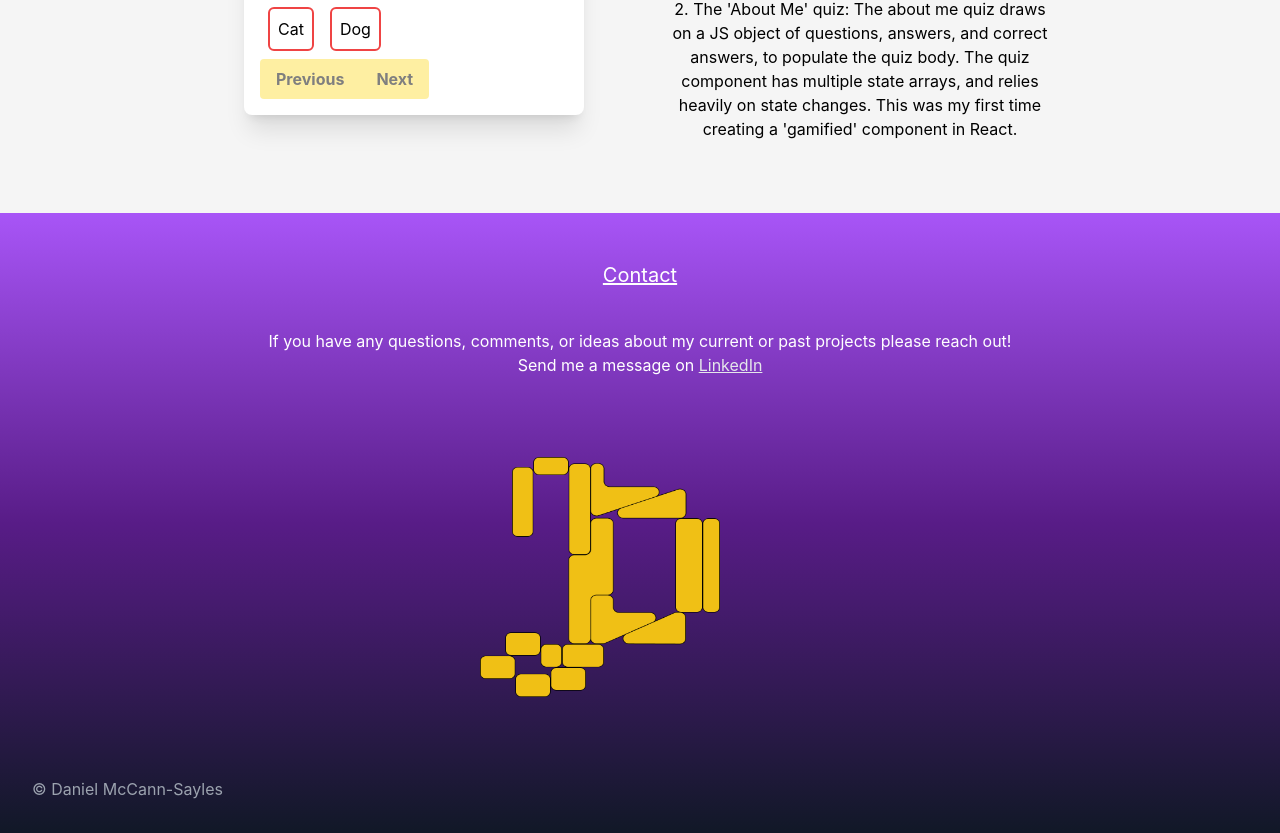
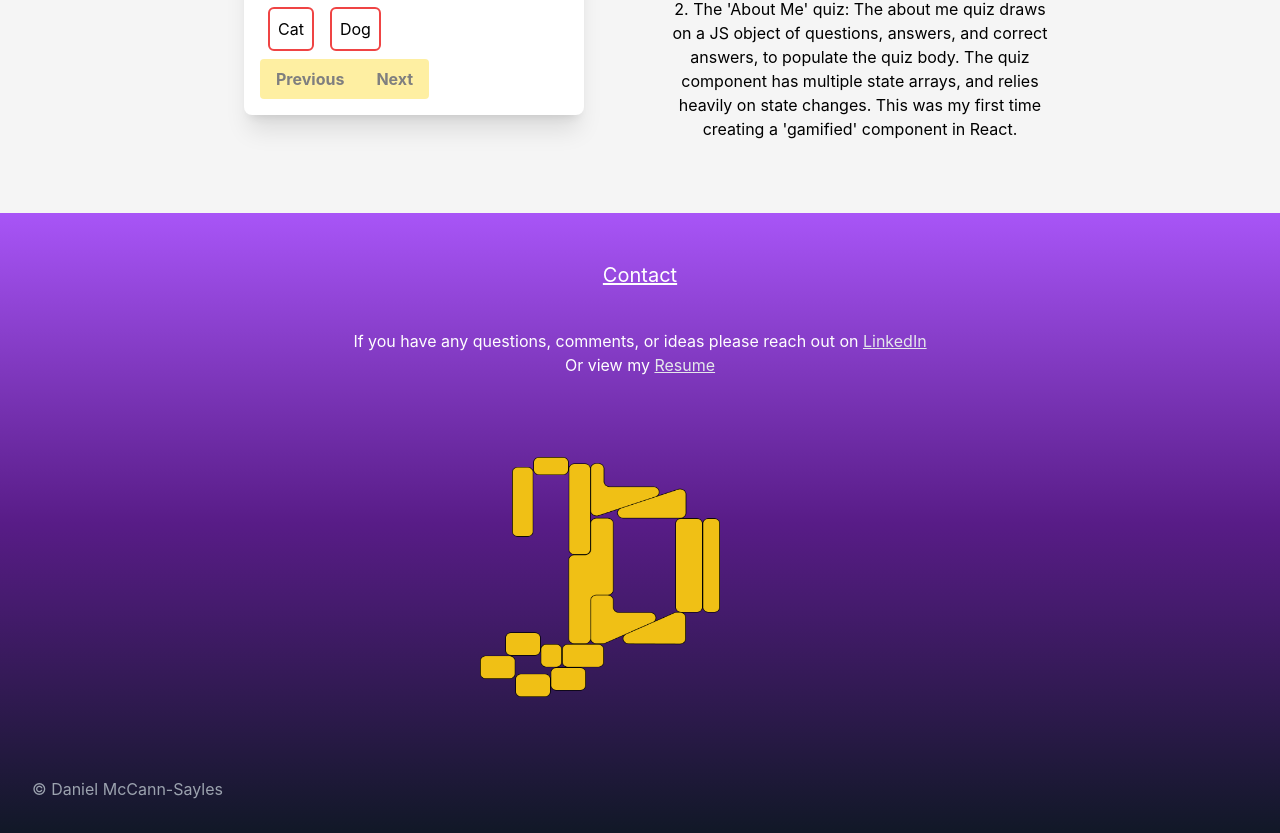
Before and after one commit to danielmccannsayles/Personal-website-version-2, a React (Create React App) app: page / in a window 1280 px wide. Shown: the part 2267-3100 px from the top of the page. Built offline with nearby package versions, Linux system fonts and the light colour scheme.

Commit message:
updated contact info

```diff
--- a/src/Sections/Contact.js
+++ b/src/Sections/Contact.js
@@ -1,4 +1,5 @@
 import favicon from "../assets/favicon.png"
+import Resume from "../assets/Daniel-MS-Resume.pdf"
 
 function Contact() {
   return (
@@ -11,7 +12,7 @@ function Contact() {
         Contact
       </h1>
       <div className="text-center mb-10 mt-10">
-        If you have any questions, comments, or ideas about my current or past projects please reach out!<div> Send me a message on <a className="text-gray-200 underline hover:text-white" target="_blank" href="https://linkedin.com/in/daniel-mccann-sayles">LinkedIn</a></div>
+        If you have any questions, comments, or ideas please reach out on <a className="text-gray-200 underline hover:text-white" target="_blank" href="https://linkedin.com/in/daniel-mccann-sayles">LinkedIn</a> <div>Or view my <a className="text-gray-200 underline hover:text-white" target="_blank" href={Resume}>Resume</a> </div>
       </div>
 
        <div className="w-80 mx-auto my-20">
```
Also changed, not shown: 3 other files (tests, documents, lock files or other folders).
